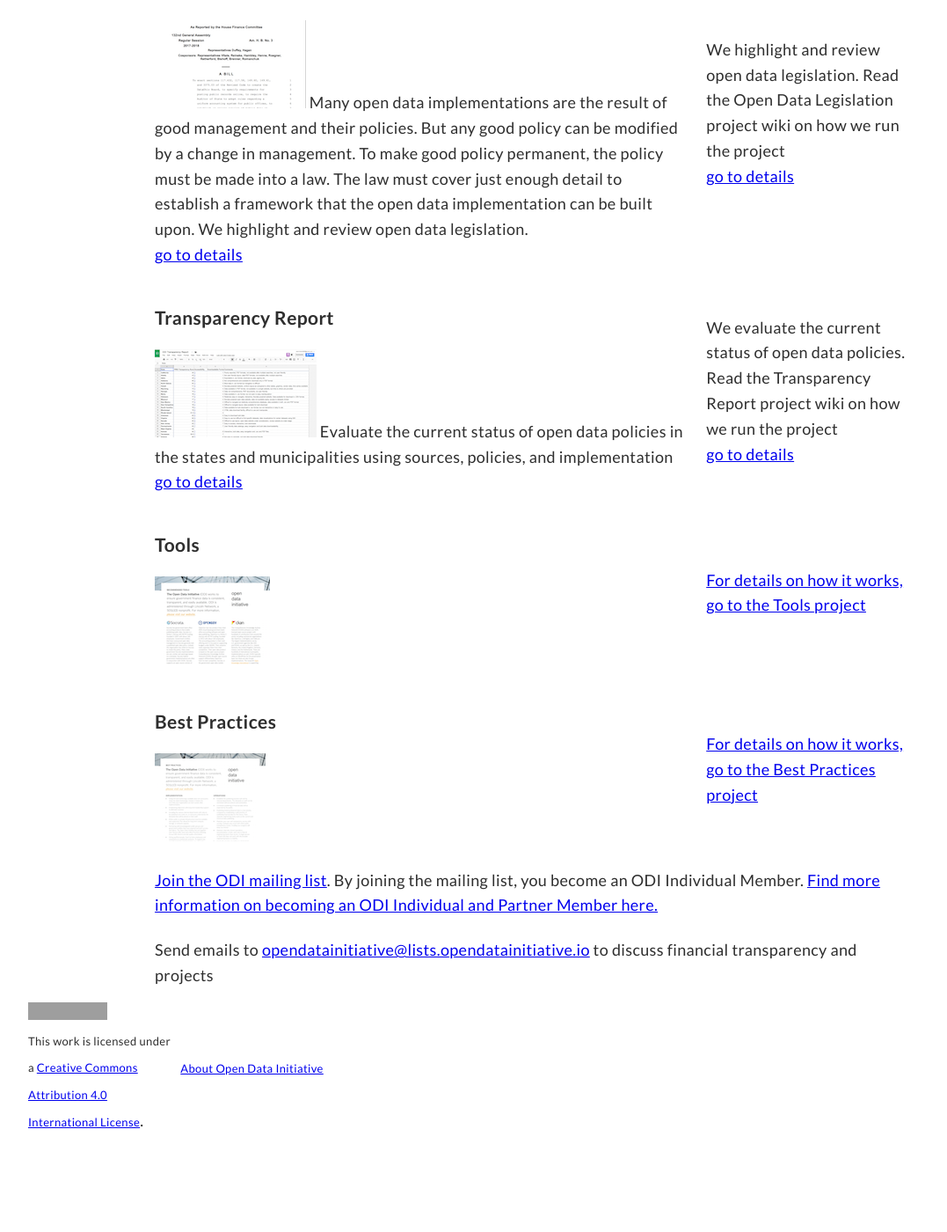
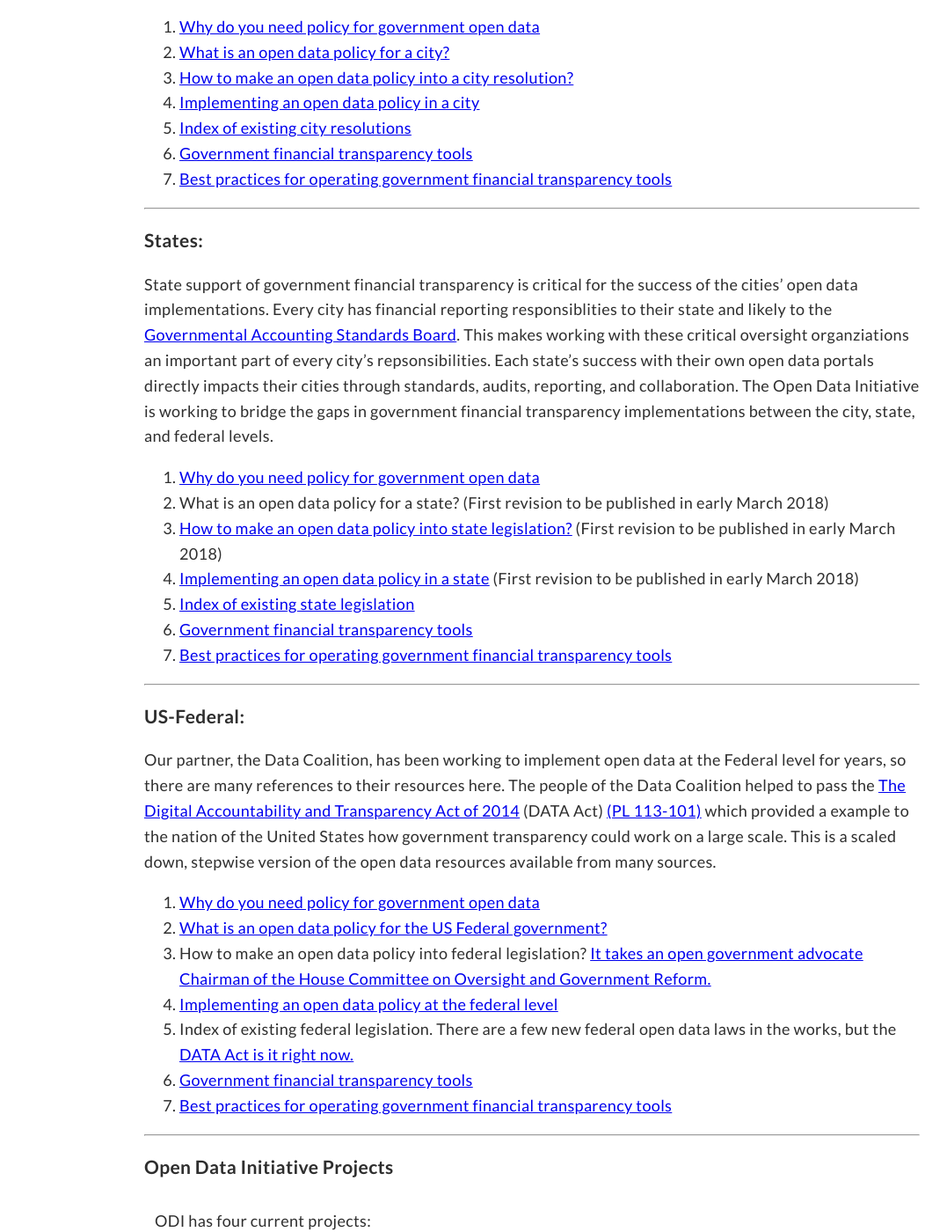
Before and after one commit to opendatainitiative/opendatainitiative.github.io, a Jekyll site: the page built from resources.md, in a window 1280 px wide and 1400 px high, scrolled down 502 px. Shown: the whole window at 88% size, without its empty margins (35-1112 px from the left). Built offline with Jekyll 4.4.1, drawn with Linux system fonts in a browser that asks for light colours; before the commit the page ends 1795 px from its top, so only the background shows below that; some of the changed text lies outside the part shown; grey boxes are pictures that could not be loaded.

Commit message:
important update to the resource page breaking down city, state, and federal

```diff
--- a/resources.md
+++ b/resources.md
@@ -5,12 +5,42 @@ title: Resources
 ---
 
 # ODI Resources
+<hr>
+### <a>Cities</a>:
+Our partner, the Sunlight Foundation, has been working on city open data for years, so there are many references to their resources here. This is a scaled down, stepwise version of the open data resources available from many sources. Find the full Sunlight Foundation <a target="_blank" href="https://sunlightfoundation.com/opendataguidelines/">Open Data Policy Guidelines here</a> and <a target="_blank" href="http://whatworkscities.sunlightfoundation.com/">Public Policy for Public Data Checklist here.</a>
+1. <a target="_blank" href="http://whatworkscities.sunlightfoundation.com/#section-h2-02">Why do you need policy for government open data</a>
+1. <a target="_blank" href="http://whatworkscities.sunlightfoundation.com/#section-h2-05">What is an open data policy for a city?</a>
+1. <a target="_blank" href="http://whatworkscities.sunlightfoundation.com/#section-h2-07">How to make an open data policy into a city resolution?</a>
+1. <a target="_blank" href="https://sunlightfoundation.com/policy/open-cities/tactical-data-engagement/">Implementing an open data policy in a city
+1. <a target="_blank" href="http://www.opendatapolicies.org/browse/by-date/">Index of existing city resolutions</a>
+1. <a href="/assets/doc/ODI_Recommended_Tools.pdf">Government financial transparency tools</a>
+1. <a href="/assets/doc/ODI-Best-Practices.pdf">Best practices for operating government financial transparency tools</a>
 
+<hr>
+### <a>States</a>:
+State support of government financial transparency is critical for the success of the cities' open data implementations. Every city has financial reporting responsiblities to their state and likely to the <a target="_blank" href="http://gasb.org/">Governmental Accounting Standards Board</a>. This makes working with these critical oversight organziations an important part of every city's repsonsibilities. Each state's success with their own open data portals directly impacts their cities through standards, audits, reporting, and collaboration. The Open Data Initiative is working to bridge the gaps in government financial transparency implementations between the city, state, and federal levels.
+1. <a target="_blank" href="http://whatworkscities.sunlightfoundation.com/#section-h2-02">Why do you need policy for government open data</a>
+1. What is an open data policy for a state? (First revision to be published in early March 2018)
+1. <a target="_blank" href="/open-data-legislation-how-to">How to make an open data policy into state legislation?</a> (First revision to be published in early March 2018)
+1. <a target="_blank" href="/open-data-legislation-implementation">Implementing an open data policy in a state</a> (First revision to be published in early March 2018)
+1. <a target="_blank" href="/legislation">Index of existing state legislation</a>
+1. <a href="/assets/doc/ODI_Recommended_Tools.pdf">Government financial transparency tools</a>
+1. <a href="/assets/doc/ODI-Best-Practices.pdf">Best practices for operating government financial transparency tools</a>
+
+<hr>
+### <a>US-Federal</a>:
+Our partner, the Data Coalition, has been working to implement open data at the Federal level for years, so there are many references to their resources here. The people of the Data Coalition helped to pass the <a target="_blank" href="http://www.datacoalition.org/issues/data-act/">The Digital Accountability and Transparency Act of 2014</a> (DATA Act) <a target="_blank" href="https://www.gpo.gov/fdsys/pkg/PLAW-113publ101/pdf/PLAW-113publ101.pdf">(PL 113-101)</a> which provided a example to the nation of the United States how government transparency could work on a large scale. This is a scaled down, stepwise version of the open data resources available from many sources.
+1. <a target="_blank" href="http://whatworkscities.sunlightfoundation.com/#section-h2-02">Why do you need policy for government open data</a>
+1. <a target="_blank" href="https://www.datacoalition.org/issues/policy-agenda/#management">What is an open data policy for the US Federal government?</a>
+1. How to make an open data policy into federal legislation? <a target="_blank" href="https://oversight.house.gov/issa-introduces-sweeping-open-government-spending-transparency-reforms/">It takes an open government advocate Chairman of the House Committee on Oversight and Government Reform.</a>
+1. <a target="_blank" href="https://www.datacoalition.org/issues/data-act/">Implementing an open data policy at the federal level</a>
+1. Index of existing federal legislation. There are a few new federal open data laws in the works, but the <a target="_blank" href="/legislation/2014-05-09-united-states/">DATA Act is it right now.</a>
+1. <a href="/assets/doc/ODI_Recommended_Tools.pdf">Government financial transparency tools</a>
+1. <a href="/assets/doc/ODI-Best-Practices.pdf">Best practices for operating government financial transparency tools</a>
+
+<hr>
+### Open Data Initiative Projects
 <table border="0" cellpadding="10">
-  <tr>
-    <td colspan="2">We continue to hold monthly webinars to work with the public. We will overview the state of our work and next steps at each webinar. <a href="/events">Find the next webinar here.</a>
-    </td>
-  </tr>
   <tr>
     <td colspan="2">ODI has four current projects:
     </td>
```
Also changed, not shown: index.md (+7 -2 lines).
